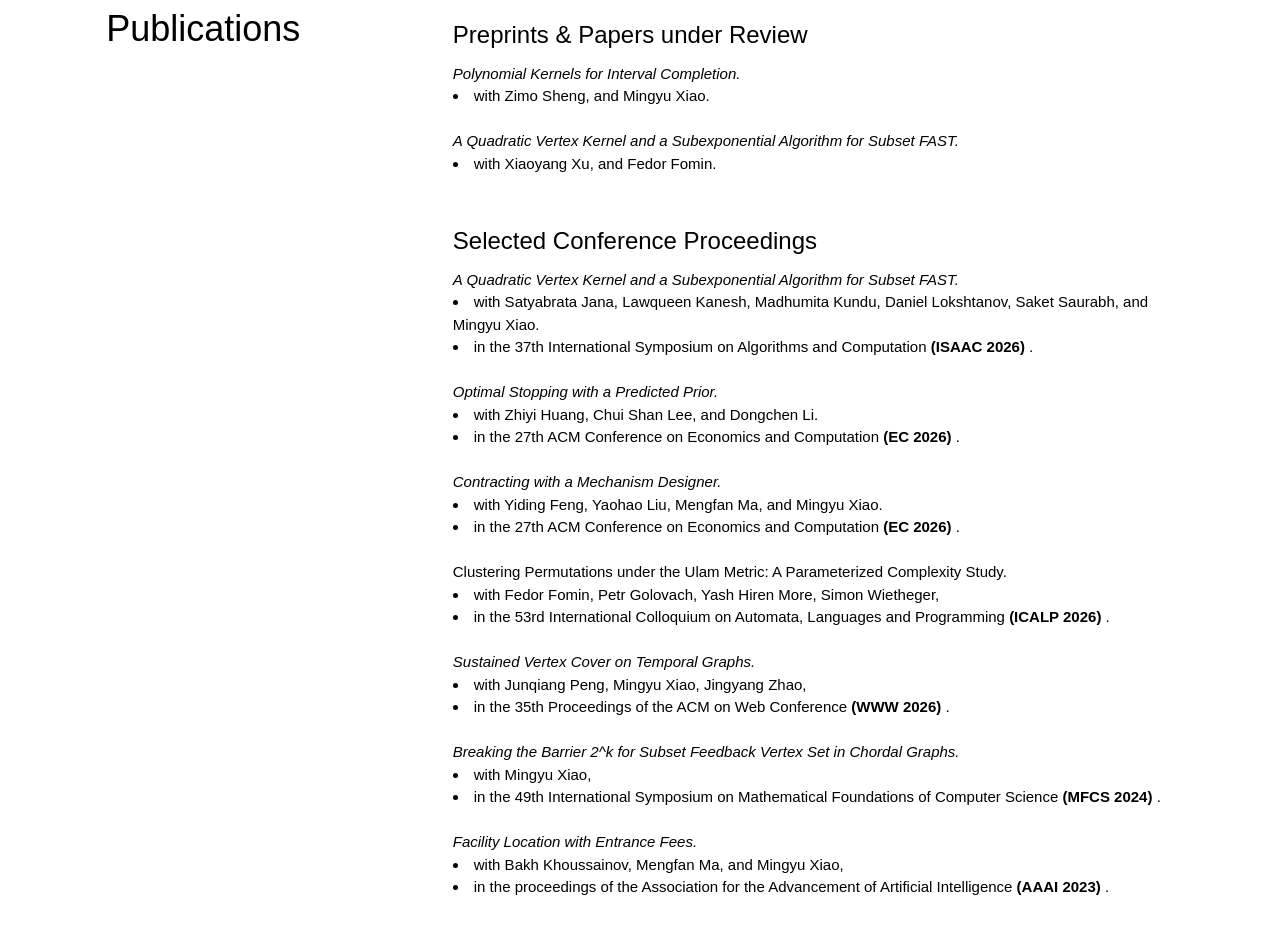
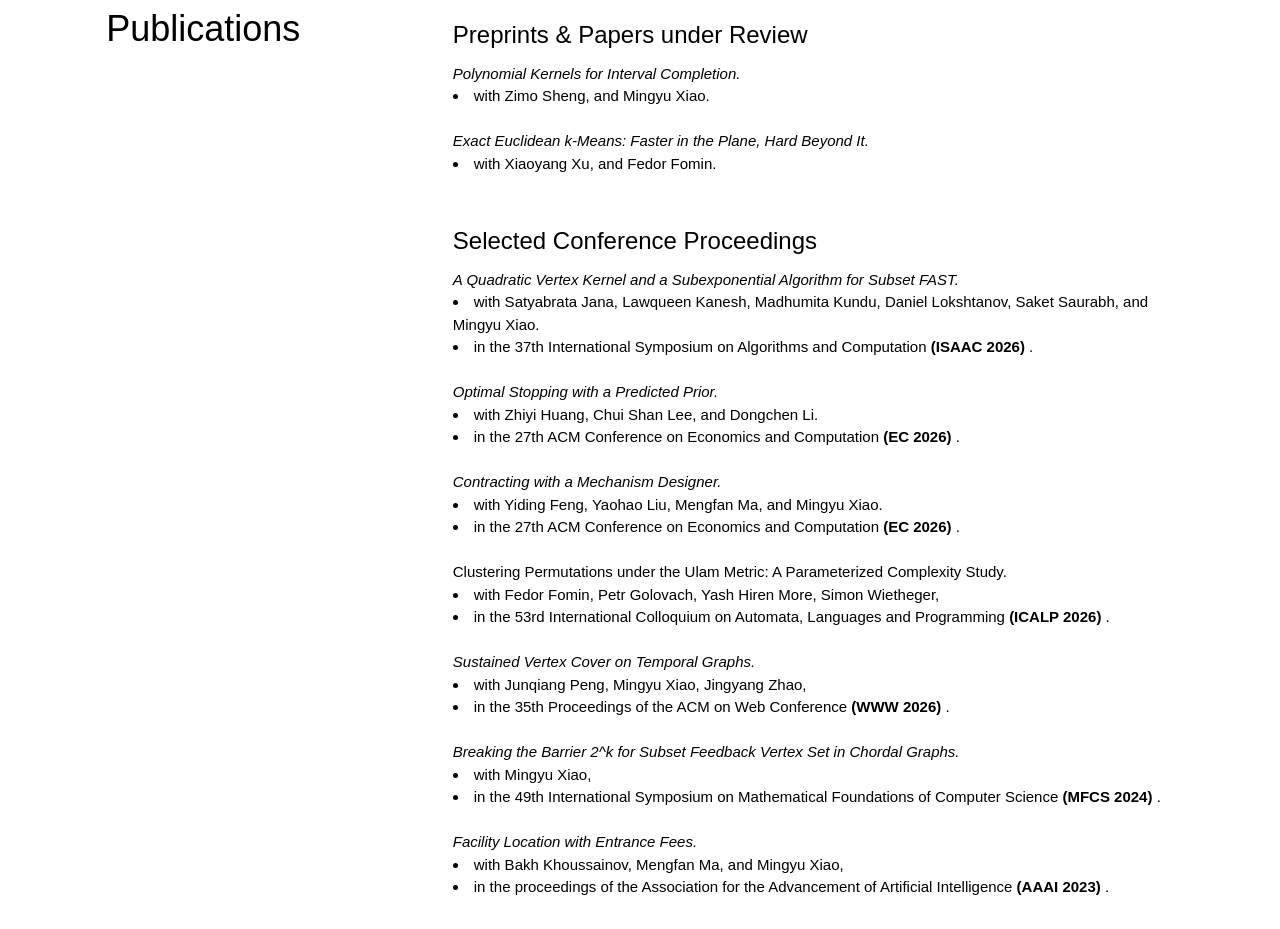
Before and after one commit to tianbaics/tianbaics.github.io, a plain HTML site: page index.html in a window 1280 px wide. Shown: the part 1000-1929 px from the top of the page. Drawn offline with Linux system fonts and the light colour scheme.

```diff
--- a/index.html
+++ b/index.html
@@ -352,7 +352,7 @@
                         <a href="https://arxiv.org/html/2610.10319v1"><i> Polynomial Kernels for Interval Completion.  </i> </a> <br>
                         <li> with Zimo Sheng, and Mingyu Xiao. </li> <br>
 
-                        <a href="https://github.com/sigact-stoc/stoc2027/releases/download/papers-1/837.pdf"><i> A Quadratic Vertex Kernel and a Subexponential Algorithm for Subset FAST.  </i> </a> <br>
+                        <a href="https://github.com/sigact-stoc/stoc2027/releases/download/papers-1/837.pdf"><i> Exact Euclidean k-Means: Faster in the Plane, Hard Beyond It.  </i> </a> <br>
                         <li> with Xiaoyang Xu, and Fedor Fomin. </li> <br>
 
                         </p>
```
